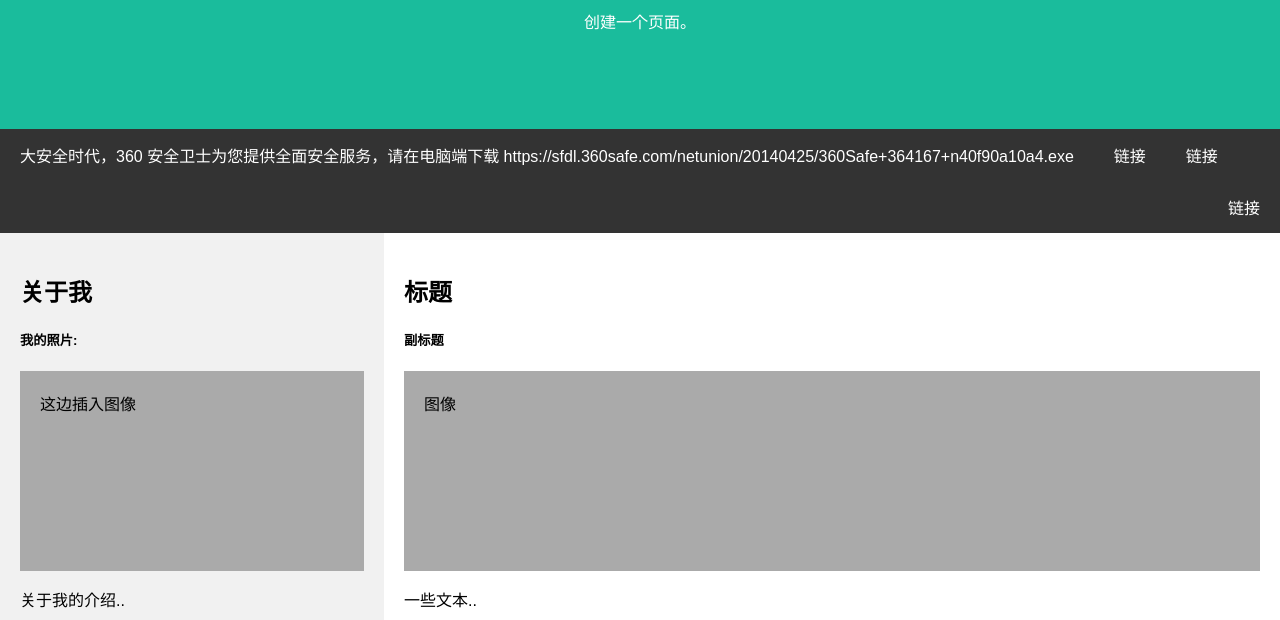
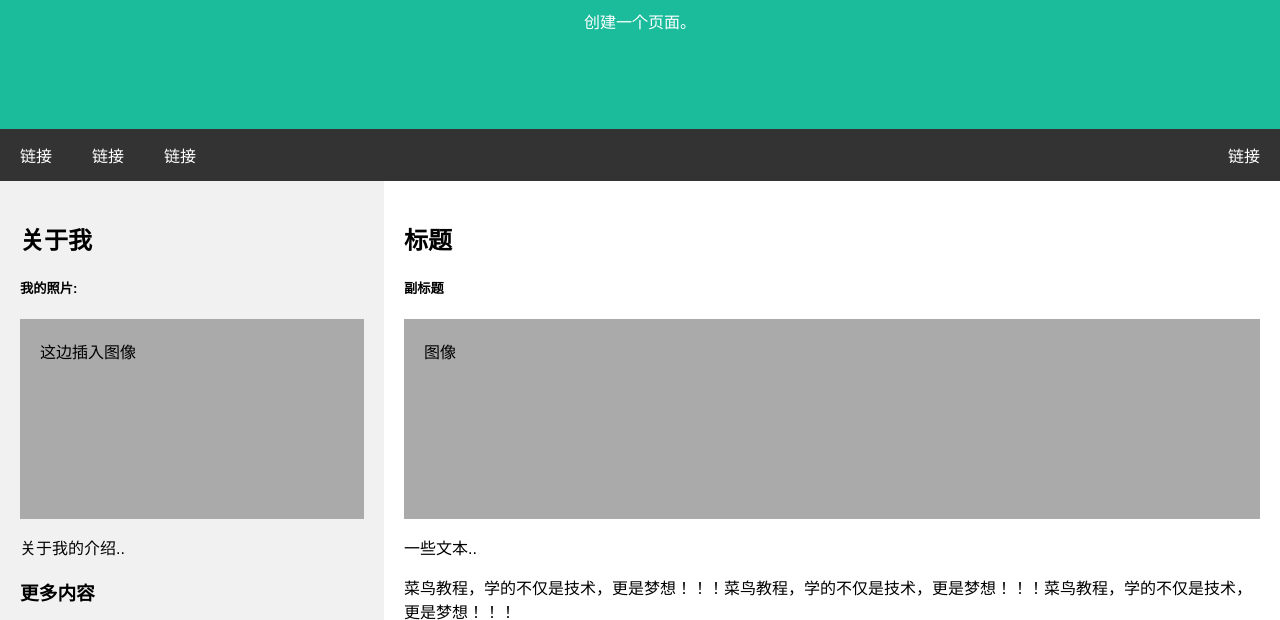
Before and after one commit to wbaidu/solidworks, a plain HTML site: page index.html in a window 1280 px wide. Shown: the part 183-803 px from the top of the page. Drawn offline with Linux system fonts and the light colour scheme.

Commit message:
Update index.html

```diff
--- a/index.html
+++ b/index.html
@@ -118,7 +118,7 @@ body {
 </div>
 
 <div class="navbar">
-  <a href="#">大安全时代，360 安全卫士为您提供全面安全服务，请在电脑端下载 https://sfdl.360safe.com/netunion/20140425/360Safe+364167+n40f90a10a4.exe</a>
+  <a href="#">链接</a>
   <a href="#">链接</a>
   <a href="#">链接</a>
   <a href="#" class="right">链接</a>
```
